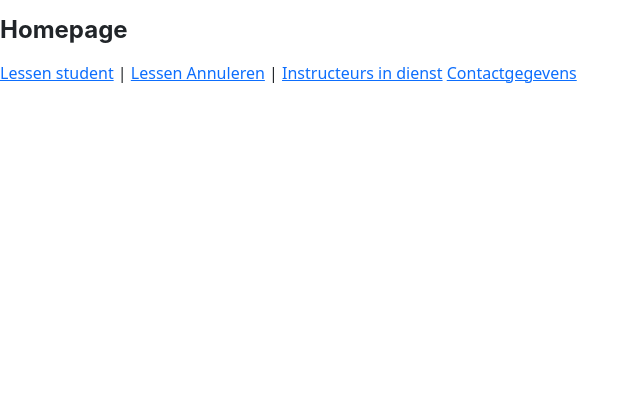
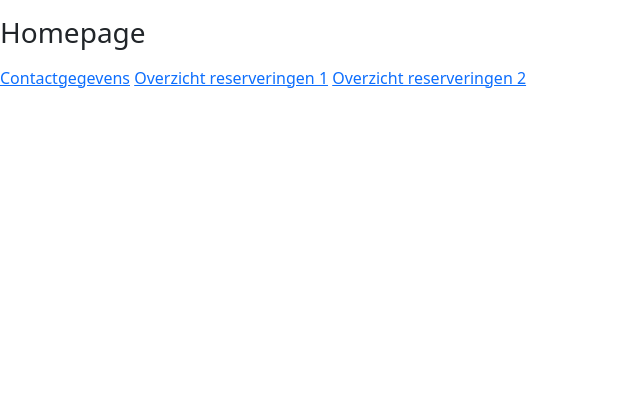
Before and after one commit to NijsvanDuin/Oefenexamen-Bowlingcentrum, a PHP site: page / in a window 1280 px wide. Shown: the top 420 px of the page, without its empty margins (0-640 px from the left). After the commit the page ends 88 px from the top, so only its background shows below. Run offline with PHP 8.4, Linux system fonts and the light colour scheme; some libraries are stand-ins or nearby versions.

Commit message:
dag 4 alle bestanden

```diff
--- a/app/config/config.php
+++ b/app/config/config.php
@@ -2,11 +2,13 @@
 define('DB_HOST', 'localhost');
 define('DB_USER', 'root');
 define('DB_PASS', '');
-define('DB_NAME', 'startertamplatemvc');
+// define('DB_NAME', 'bowlingcentrum');
+define('DB_NAME', 'bowlingcentrumv2');
+
 
 define('APPROOT', dirname(dirname(__FILE__)));
 
 // Zet hier je virtualhostnaam. Let op dat er http:// voor staat anders werkt het niet
-define('URLROOT', 'http://www.startertamplatemvc.local');
+define('URLROOT', 'http://www.bowlingcentrum.local');
 
-define('SITENAME', 'MVC Framework Starter Template');
+define('SITENAME', 'Bowlingcentrum Brooklyn');
--- a/app/views/homepages/index.php
+++ b/app/views/homepages/index.php
@@ -2,8 +2,8 @@
 <p>
 <h3><?= $data["title"]; ?></h3>
 </p>
-<a href="<?= URLROOT; ?>/students/index">Lessen student</a> |
-<a href="<?= URLROOT; ?>/students/annuleerLes">Lessen Annuleren</a> |
-<a href="<?= URLROOT; ?>/instructeur/index">Instructeurs in dienst</a>
 <a href="<?= URLROOT; ?>/ContactController/index">Contactgegevens</a>
+<a href="<?= URLROOT;?>/Reservations/index">Overzicht reserveringen 1</a>
+<a href="<?= URLROOT;?>/Reservations/reservations">Overzicht reserveringen 2</a>
+
 <?php require APPROOT . '/views/includes/footer.php'; ?>
--- a/app/views/includes/head.php
+++ b/app/views/includes/head.php
@@ -6,7 +6,9 @@
     <meta name="viewport" content="width=device-width, initial-scale=1.0">
     <link href="https://cdn.jsdelivr.net/npm/bootstrap@5.2.2/dist/css/bootstrap.min.css" rel="stylesheet" integrity="sha384-Zenh87qX5JnK2Jl0vWa8Ck2rdkQ2Bzep5IDxbcnCeuOxjzrPF/et3URy9Bv1WTRi" crossorigin="anonymous">
     <link rel="stylesheet" href="https://cdn.jsdelivr.net/npm/bootstrap-icons@1.9.1/font/bootstrap-icons.css">
-    <link rel="stylesheet" href="<?= URLROOT; ?>/css/style.css">
-    <title>Sandbox</title>
+
+    <link rel="stylesheet" href="<?= URLROOT; ?>/css/stylingv2.css">
+
+    <title>Bowlingcentrum</title>
 </head>
 <body>
```
Also changed, not shown: public/img/Logo.png (added).
